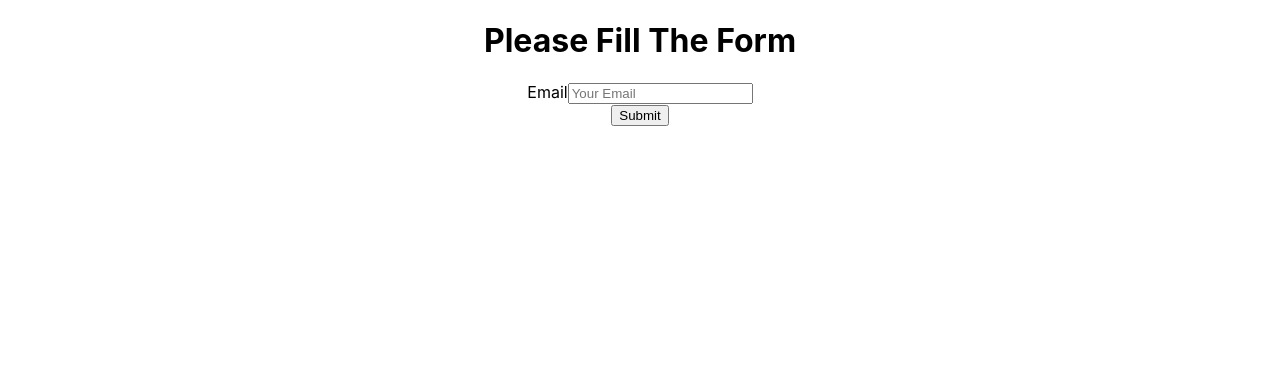
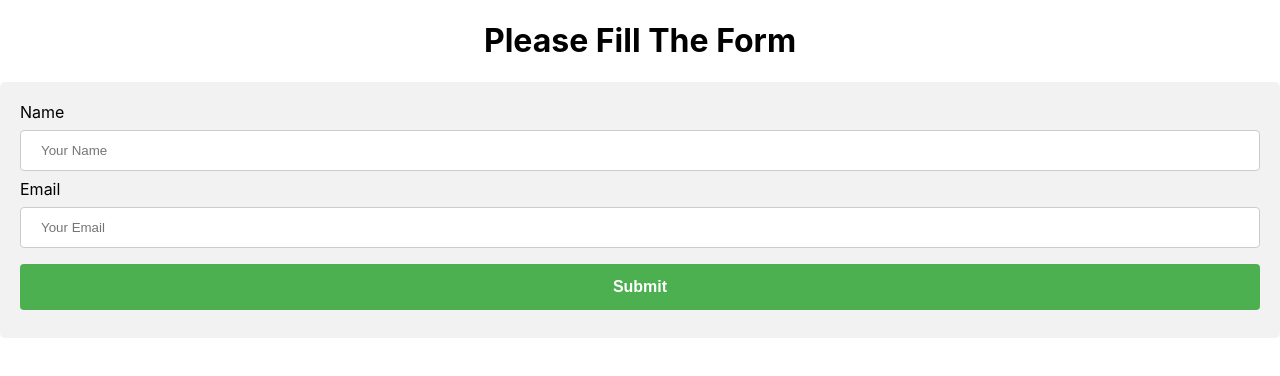
Before and after one commit to AmenaAkter5/react-form-assessment, a React (Create React App) app: page / in a window 1280 px wide. Shown: the top 376 px of the page. Built offline with nearby package versions, Linux system fonts and the light colour scheme.

Commit message:
form style added

```diff
--- /dev/null
+++ b/src/components/Form.css
@@ -0,0 +1,55 @@
+label {
+    display: block;
+    text-align: left;
+}
+
+input[type=email],
+select {
+    width: 100%;
+    padding: 12px 20px;
+    margin: 8px 0;
+    display: inline-block;
+    border: 1px solid #ccc;
+    border-radius: 4px;
+    box-sizing: border-box;
+}
+
+input[type=text],
+select {
+    width: 100%;
+    padding: 12px 20px;
+    margin: 8px 0;
+    display: inline-block;
+    border: 1px solid #ccc;
+    border-radius: 4px;
+    box-sizing: border-box;
+}
+
+input[type=submit] {
+    width: 100%;
+    background-color: #4CAF50;
+    color: white;
+    padding: 14px 20px;
+    margin: 8px 0;
+    border: none;
+    border-radius: 4px;
+    cursor: pointer;
+    font-size: 16px;
+    font-weight: bold;
+}
+
+input[type=submit]:hover {
+    background-color: #45a049;
+}
+
+.form-div {
+    border-radius: 5px;
+    background-color: #f2f2f2;
+    padding: 20px;
+}
+
+/* div {
+    border-radius: 5px;
+    background-color: #f2f2f2;
+    padding: 20px;
+} */
--- a/src/components/Form.js
+++ b/src/components/Form.js
@@ -1,5 +1,6 @@
 import React from 'react';
 import { useForm } from 'react-hook-form';
+import './Form.css';
 
 
 const Form = () => {
@@ -18,13 +19,25 @@ const Form = () => {
         <div>
             <h1>Please Fill The Form</h1>
 
+            <div className='form-div'>
                 <form onSubmit={handleSubmit(onSubmit)}>
 
                     <div>
+                        <label htmlFor="name">Name</label>
+                        <input type="text" id="name" placeholder="Your Name" {...register("name", {
+                            required: {
+                                value: true,
+                                message: 'Name is Required'
+                            }
+                        })} />
                         <label>
-                        <span>Email</span>
+                            {errors.name?.type === 'required' && <span>{errors.name?.message}</span>}
                         </label>
-                    <input type="email" placeholder="Your Email" {...register("email", {
+                    </div>
+
+                    <div>
+                        <label htmlFor="email">Email</label>
+                        <input type="email" id="email" placeholder="Your Email" {...register("email", {
                             required: {
                                 value: true,
                                 message: 'Email is Required'
@@ -34,7 +47,7 @@ const Form = () => {
                                 message: 'Provide a valid Email'
                             }
                         })} />
-                    <label>
+                        <label htmlFor="email">
                             {errors.email?.type === 'required' && <span>{errors.email?.message}</span>}
                             {errors.email?.type === 'pattern' && <span>{errors.email?.message}</span>}
                         </label>
@@ -43,6 +56,7 @@ const Form = () => {
                     <input type="submit" value="Submit" />
                 </form>
             </div>
+        </div>
     );
 };
 
```
Lines whose indentation alone changed are shown as unchanged.
